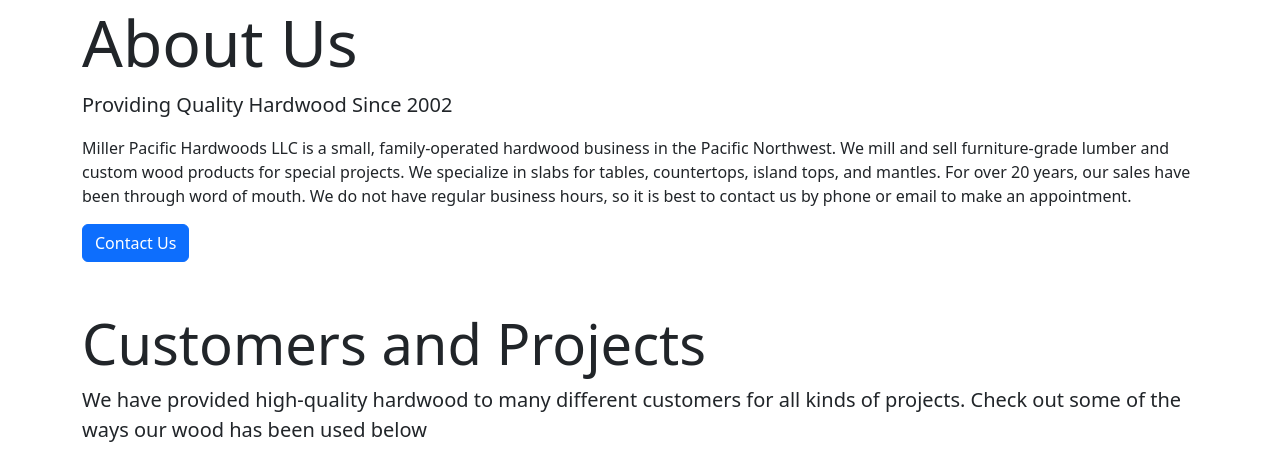
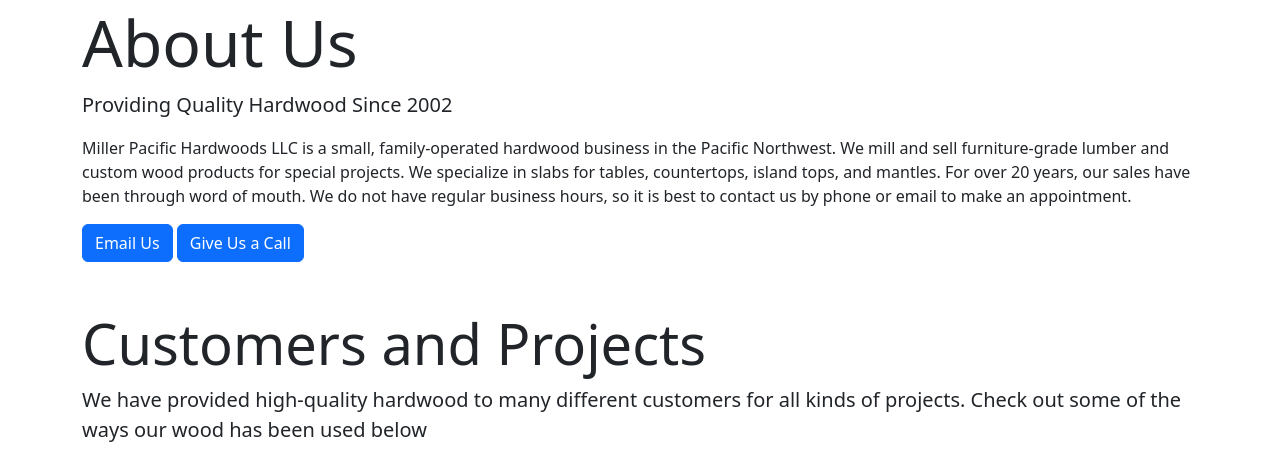
Before and after one commit to em-3/mphwood, a PHP site: page /about.php in a window 1280 px wide. Shown: the part 144-601 px from the top of the page. Run offline with PHP 8.4, Linux system fonts and the light colour scheme.

Commit message:
Added call button to about page

```diff
--- a/about.php
+++ b/about.php
@@ -27,7 +27,8 @@
                 <p class="lead">Providing Quality Hardwood Since 2002</p>
                 <p>Miller Pacific Hardwoods LLC is a small, family-operated hardwood business in the Pacific Northwest. We mill and sell furniture-grade lumber and custom wood products for special projects. We specialize in slabs for tables, countertops, island tops, and mantles. For over 20 years, our sales have been through word of mouth. We do not have regular business hours, so it is best to contact us by phone or email to make an appointment.</p>
                 <p>
-                    <a href="mailto:contact@mphwood.com" class="btn btn-primary">Contact Us</a>
+                    <a href="mailto:contact@mphwood.com" class="btn btn-primary">Email Us</a>
+                    <a href="tel:503-449-2068" class="btn btn-primary">Give Us a Call</a>
                 </p>
             </div>
             <section>
```
